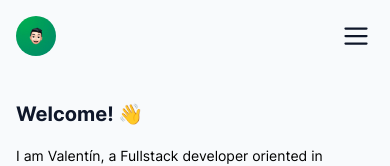
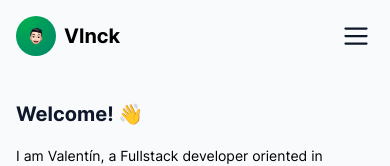
Before and after one commit to vlunaklick/vlnck, a Next.js app: page / in a window 390 px wide. Shown: the top 166 px of the page. Built offline with nearby package versions, Linux system fonts and the light colour scheme.

Commit message:
fix overflow on page change and add vlnck to nav

```diff
--- a/src/components/app/Header.tsx
+++ b/src/components/app/Header.tsx
@@ -11,6 +11,7 @@ const Header = () => {
   const checkboxId = useId()
 
   useEffect(() => {
+    hideOverFlow(false)
     const checkbox = document.getElementById(checkboxId) as HTMLInputElement
     const mediaQuery = window.matchMedia('(min-width: 640px)')
 
@@ -64,9 +65,7 @@ const Header = () => {
           />
         </picture>
 
-        <h1 className={'hidden text-xl font-bold sm:block sm:text-3xl'}>
-          Vlnck
-        </h1>
+        <h1 className={'text-xl font-bold sm:block sm:text-3xl'}>Vlnck</h1>
       </Link>
 
       <input
```
